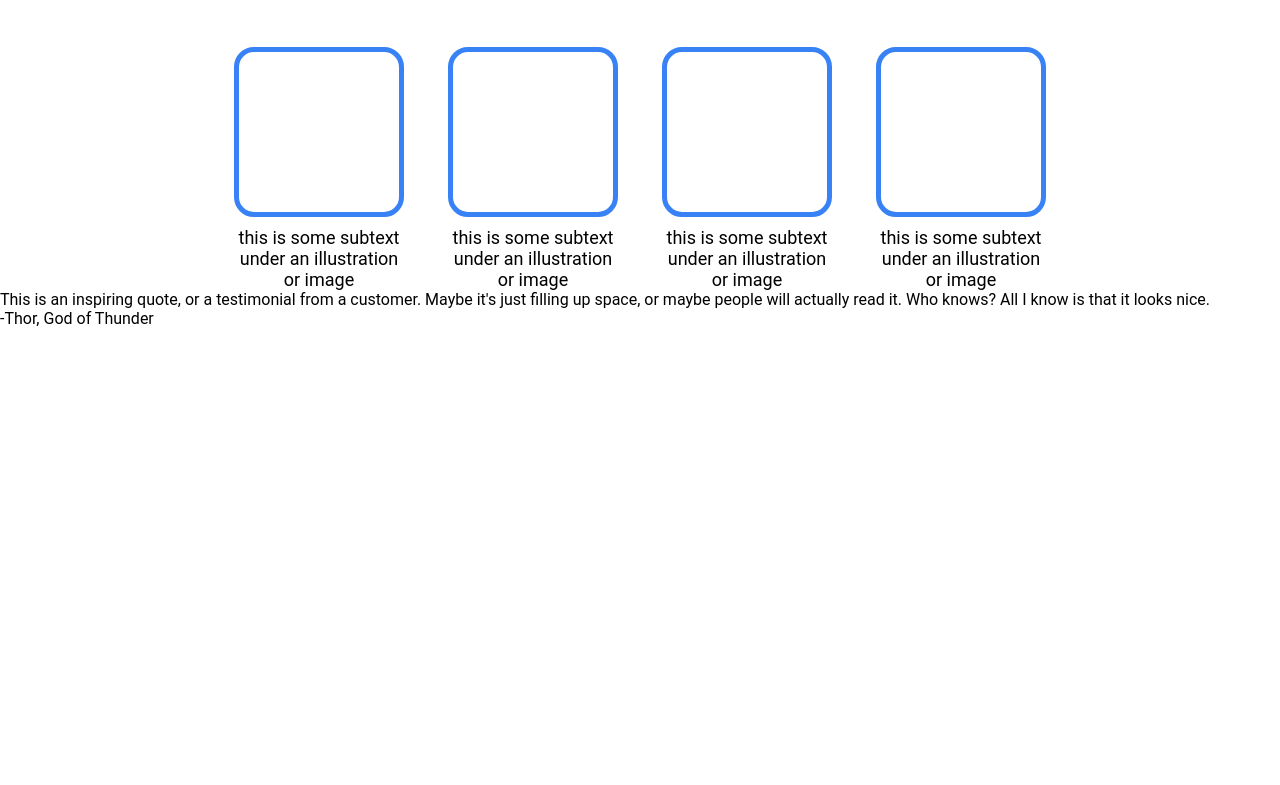
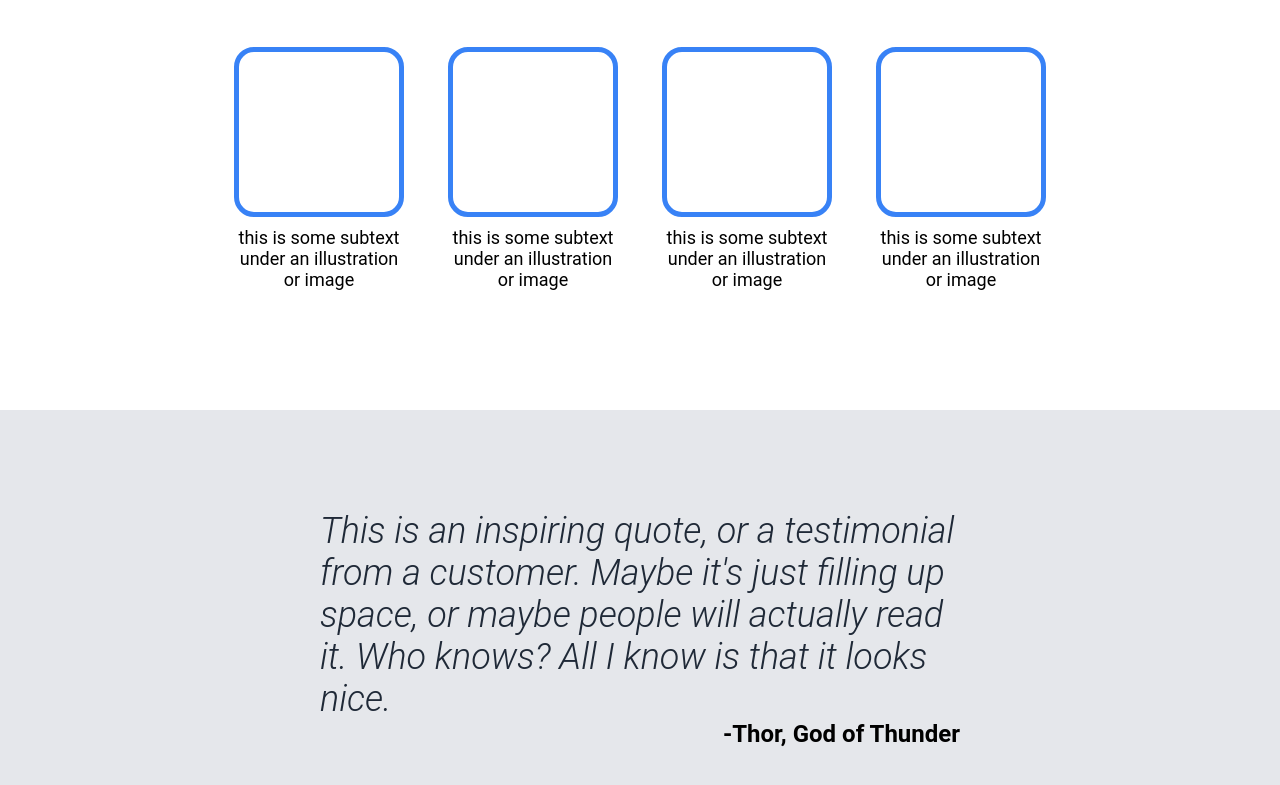
Before and after one commit to Vescien/odin-project-landing-page, a plain HTML site: page index.html in a window 1280 px wide. Shown: the part 765-1550 px from the top of the page. Before the commit the page ends 1093 px from the top, so only its background shows below. Drawn offline with Linux system fonts and the light colour scheme.

Commit message:
Finish quote section

```diff
--- a/style.css
+++ b/style.css
@@ -113,4 +113,24 @@ ul {
 
 .card-text {
     font-size: 18px;
+    margin-bottom: 120px;
 }
+
+/* Quote section */
+.quote {
+    padding: 100px 25%;
+    background-color: #e5e7eb;
+}
+
+.quote-text {
+    color: #1f2937;
+    font-size: 36px;
+    font-weight: 300;
+    font-style: italic;
+}
+
+.quote-author {
+    font-size: 24px;
+    font-weight: 700;
+    text-align: end;
+}
```
